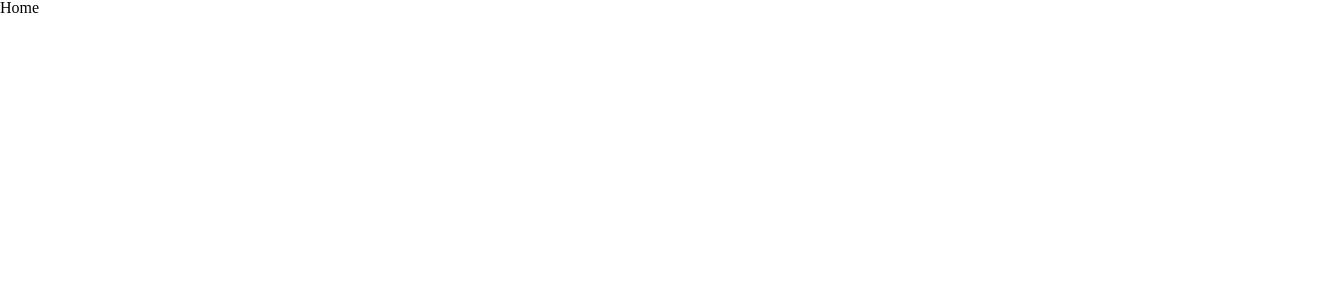
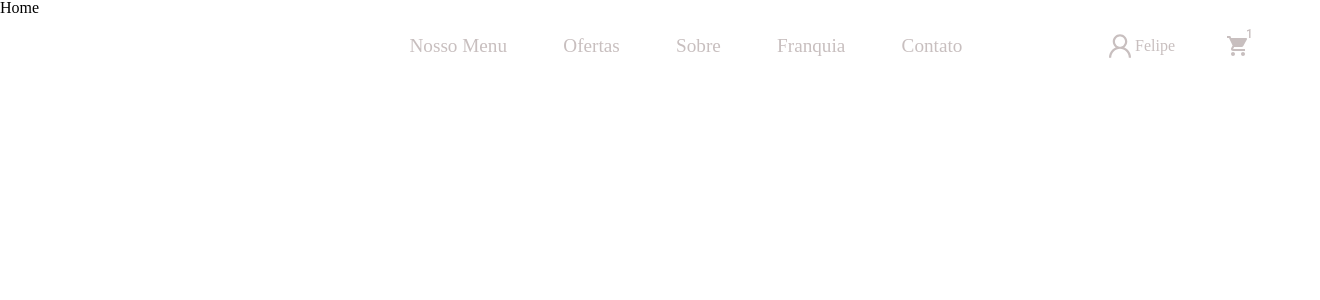
Before and after one commit to FeBassetto/Restaurant-website, a React (Create React App) app: page / in a window 1280 px wide. Shown: the top 300 px of the page, 1320 px wide, since content can reach past the window. Built offline with nearby package versions, Linux system fonts and the light colour scheme.

Commit message:
Finished Header

```diff
--- a/package.json
+++ b/package.json
@@ -4,11 +4,14 @@
   "private": true,
   "dependencies": {
     "@material-ui/core": "^4.12.4",
+    "@material-ui/icons": "^4.11.3",
     "@testing-library/jest-dom": "^5.16.4",
     "@testing-library/react": "^13.0.1",
     "@testing-library/user-event": "^13.5.0",
+    "json-server": "^0.17.0",
     "react": "^18.0.0",
     "react-dom": "^18.0.0",
+    "react-icons": "^4.3.1",
     "react-router-dom": "^6.3.0",
     "react-scripts": "5.0.1",
     "styled-components": "^5.3.5",
--- a/src/Themes.js
+++ b/src/Themes.js
@@ -48,7 +48,7 @@ export const theme = {
         black: "#000000",
         //grey
         greyMenu: "#C8BFBF",
-        lightGreyBackground: "#C4C4C4",
+        lightGrey: "#C4C4C4",
         darkGreyTxt: "#4D4D4D",
         darkGreyBorder: "#414141",
         //red
--- a/src/components/Header/Header.css
+++ b/src/components/Header/Header.css
@@ -1,3 +1,19 @@
 .header{
+    background-color: #00000000;
 
+    padding: 20px 20px;
+
+    display: grid;
+    grid-template-columns: auto 1.4fr 0.4fr;
+
+    position: absolute;
+    z-index: 99;
+
+    width: 100%;
 }
+
+.header__logo{
+    padding-right: 5em;
+
+    width: 150px;
+}
--- a/src/components/Header/Header.jsx
+++ b/src/components/Header/Header.jsx
@@ -1,18 +1,24 @@
-import styled from "styled-components";
-import React from "react";
+import React, { useState } from "react";
 import './Header.css';
+import Logo from '../../assets/img/logo.svg'
+import { Link } from "react-router-dom";
+import Menu from "./Menu/Menu";
+import User from "./User/User";
 
-const Para = styled.header`
-
-`
 
 const Header = () => {
 
+    const [user, setUser] = useState('Felipe')
+    const [shopItems, setShopItems] = useState(1)
 
     return (
-        <Para className="header">
-
-        </Para>
+        <header className="header">
+            <Link to="/" className="header__link">
+                <img src={Logo} alt="Logo BurgerNation" className="header__logo" />
+            </Link>
+            <Menu />
+            <User user={user} shopItems={shopItems} />
+        </header>
     )
 }
 
--- /dev/null
+++ b/src/components/Header/Menu/Menu.css
@@ -0,0 +1,23 @@
+.header__menu{
+    display: flex;
+    flex-direction: row;
+    align-items: center;
+}
+
+.header__menu--navigation{
+    padding-right: 3rem;
+
+    box-sizing: border-box;
+}
+
+.header__link{
+    text-decoration: none;
+}
+
+.header__item{
+    font-size: 1.2em;
+}
+
+.header__item--active{
+    color: #ffffff;
+}
--- /dev/null
+++ b/src/components/Header/Menu/Menu.jsx
@@ -0,0 +1,43 @@
+import React from "react";
+import { Link } from "react-router-dom";
+import styled from "styled-components";
+import './Menu.css'
+
+const Item = styled.li`
+    &:not(.header__item--active){
+        color:${props => props.theme.colors.greyMenu};
+    }
+    &:hover{
+        color:${props => props.theme.colors.white};
+        cursor:pointer;
+    }
+`
+
+const Menu = () => {
+
+
+    return (
+        <ul className="header__menu header__menu--navigation">
+            <Link to="/" className="header__link">
+                <Item className="header__item header__item--active">Home</Item>
+            </Link>
+            <Link to="/" className="header__link">
+                <Item className="header__item">Nosso Menu</Item>
+            </Link>
+            <Link to="/" className="header__link">
+                <Item className="header__item">Ofertas</Item>
+            </Link>
+            <Link to="/" className="header__link">
+                <Item className="header__item">Sobre</Item>
+            </Link>
+            <Link to="/" className="header__link">
+                <Item className="header__item">Franquia</Item>
+            </Link>
+            <Link to="/" className="header__link">
+                <Item className="header__item">Contato</Item>
+            </Link>
+        </ul>
+    )
+}
+
+export default Menu
--- /dev/null
+++ b/src/components/Header/User/User.css
@@ -0,0 +1,8 @@
+.header__menu{
+    display: flex;
+    justify-content: space-evenly;
+}
+
+.header__link{
+    text-decoration: none;
+}
--- /dev/null
+++ b/src/components/Header/User/User.jsx
@@ -0,0 +1,50 @@
+import React from "react";
+import Badge from '@material-ui/core/Badge';
+import IconButton from '@material-ui/core/IconButton';
+import ShoppingCartIcon from '@material-ui/icons/ShoppingCart';
+import { Link } from "react-router-dom";
+import './User.css'
+import { AiOutlineUser } from 'react-icons/ai'
+import styled from 'styled-components'
+
+
+const Item = styled.div`
+    color:${props => props.theme.colors.greyMenu};
+    display:flex;
+    align-items:center;
+
+    &:hover{
+        color:${props => props.theme.colors.white};
+        cursor:pointer;
+    }
+`
+
+const User = ({user, shopItems}) => {
+
+
+    return (
+        <ul className="header__menu">
+            <li>
+                <Link to="/" className="header__link" >
+                    <Item>
+                        <AiOutlineUser size={30}/>
+                        {user ? user: "Cadastre-se"}
+                    </Item>
+                </Link>
+            </li>
+            <li>
+                <Link to="/" className="header__link" >
+                    <IconButton aria-label="cart">
+                        <Item>
+                            <Badge badgeContent={shopItems} color="default" >
+                                <ShoppingCartIcon color="default" />
+                            </Badge>
+                        </Item>
+                    </IconButton>
+                </Link>
+            </li>
+        </ul>
+    )
+}
+
+export default User
```
Also changed, not shown: 1 other file (tests, documents, lock files or other folders).
